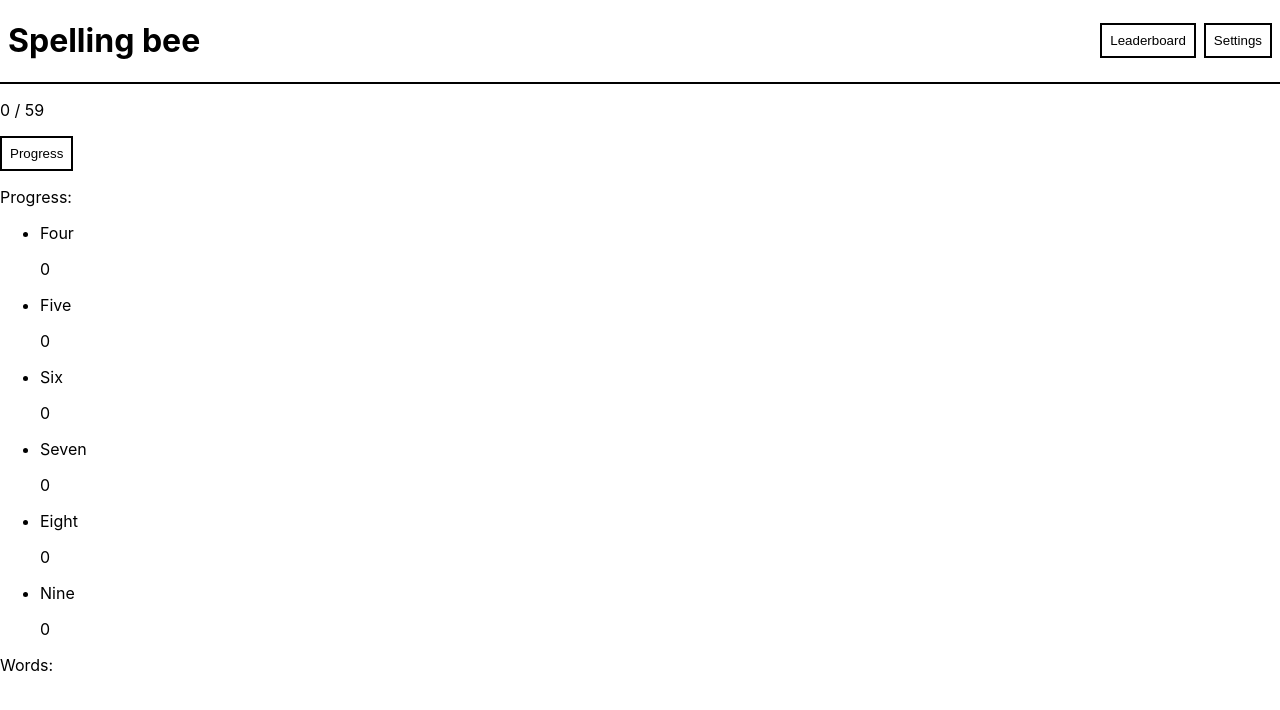
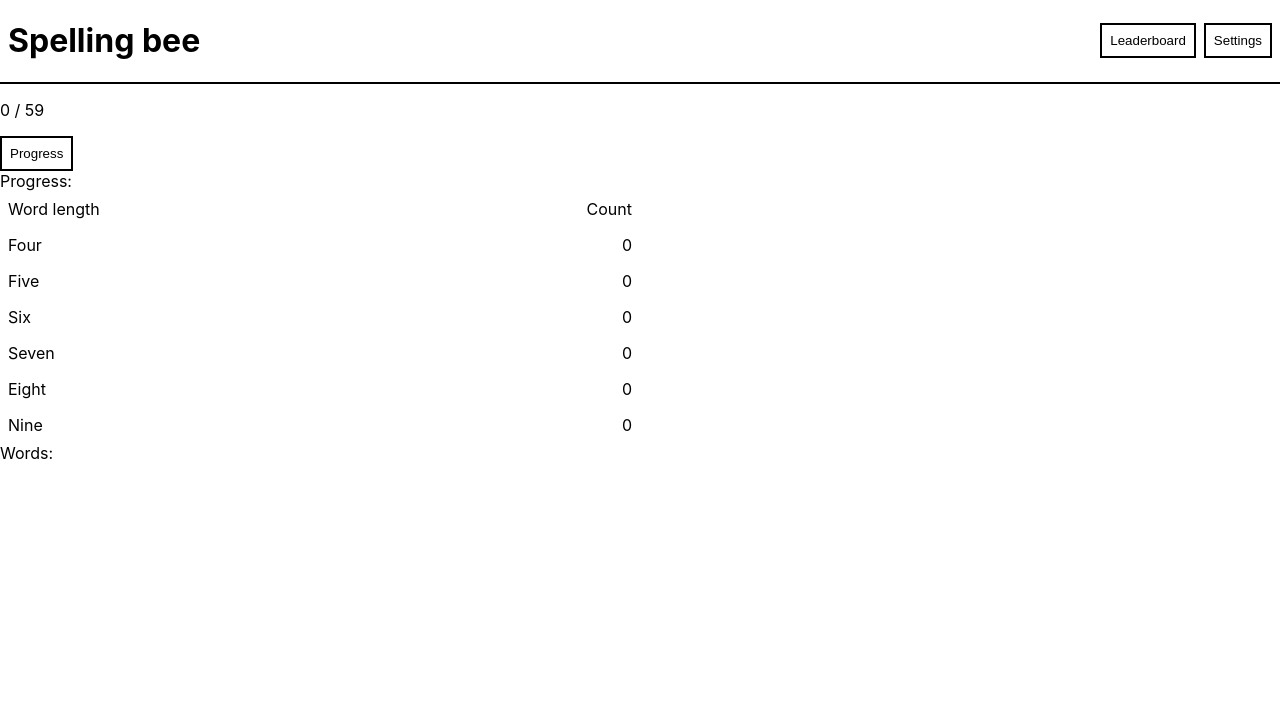
Before and after one commit to akflds/nigel-plebes, a React (Create React App) app: page / in a window 1280 px wide. Both pictures are taken after a click on the button "Progress". Shown: the top 710 px of the page. Built offline with nearby package versions, Linux system fonts and the light colour scheme.

Commit message:
initial styling for progress page

```diff
--- a/src/components/Progress.jsx
+++ b/src/components/Progress.jsx
@@ -1,9 +1,14 @@
+import styles from "./Progress.module.css";
 const Progress = ({ foundWords }) => {
   const wordLengths = ["Four", "Five", "Six", "Seven", "Eight", "Nine"];
   return (
-    <div className="progress">
+    <div className={styles.progress}>
       <p>Progress:</p>
       <ul>
+        <li>
+          <p>Word length</p>
+          <p>Count</p>
+        </li>
         {wordLengths.map((len, i) => {
           return (
             <li key={len}>
@@ -13,7 +18,7 @@ const Progress = ({ foundWords }) => {
           );
         })}
       </ul>
-      <div className="progress-wordlist">
+      <div className={styles.foundWords}>
         <p>Words:</p>
         <ul>
           {foundWords.map((word) => {
--- /dev/null
+++ b/src/components/Progress.module.css
@@ -0,0 +1,25 @@
+.progress * {
+  margin: 0;
+  padding: 0;
+}
+
+.progress ul,
+.foundWords ul {
+  list-style-type: none;
+}
+
+.progress li {
+  width: 50%;
+  display: flex;
+  flex-direction: row;
+  justify-content: space-between;
+}
+
+.progress li p {
+  padding: 0.5rem;
+}
+
+.foundWords ul {
+  display: flex;
+  flex-wrap: wrap;
+}
```
